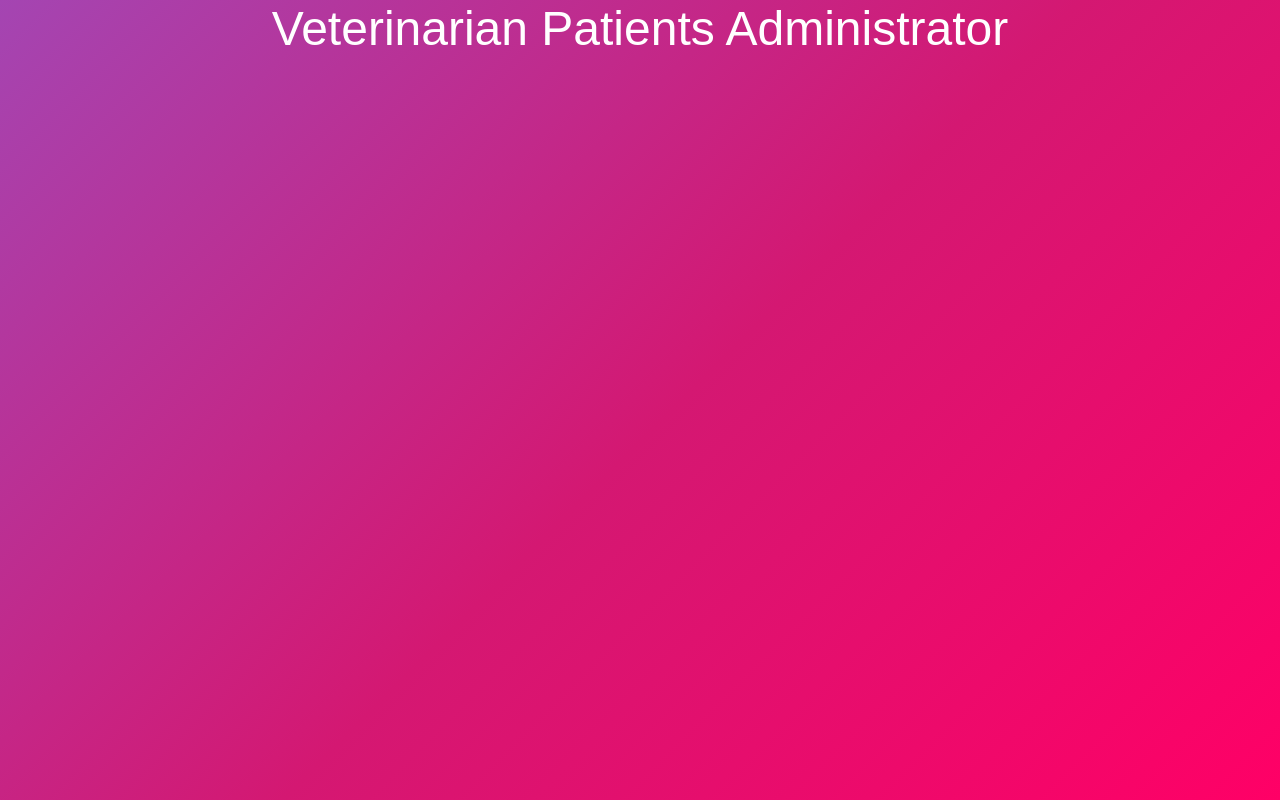
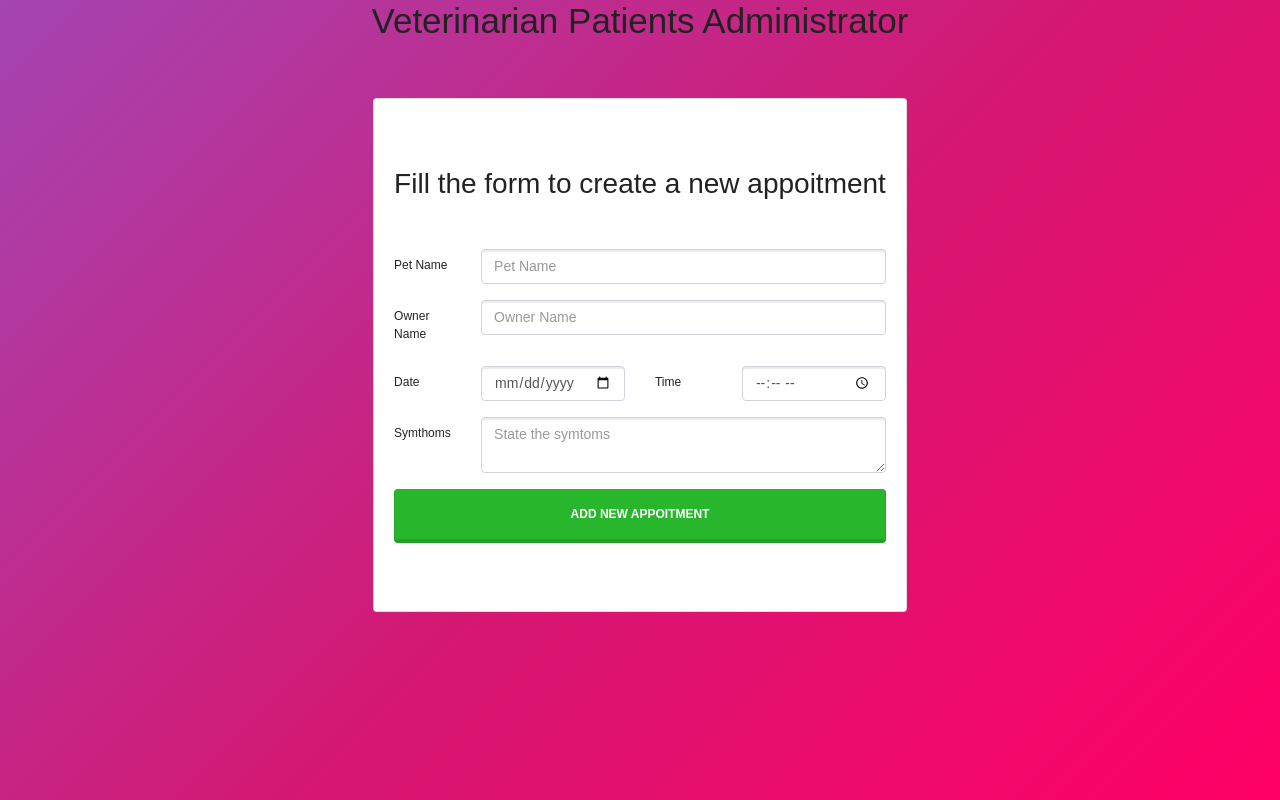
Before and after one commit to diegodjty/vetAdmin, a React (Create React App) app: page / in a window 1280 px wide. Built offline with nearby package versions, Linux system fonts and the light colour scheme.

Commit message:
Add NewAppoitment component

```diff
--- a/src/App.js
+++ b/src/App.js
@@ -1,11 +1,22 @@
 import React from 'react';
+import './bootstrap.min.css'
+
 import Header from './components/Header'
-import './bootstrap.min.css'
+import NewAppoitment from './components/NewAppoitment';
+
+
 
 function App() {
   return (
     <div className="container">
-        <Header title = 'Veterinarian Patients Administrator' />
+        <Header
+          title = 'Veterinarian Patients Administrator'
+        />
+        <div className="row">
+          <div className="col-md10 mx-auto">
+            <NewAppoitment />
+          </div>
+        </div>
     </div>
   );
 }
--- /dev/null
+++ b/src/components/NewAppoitment.js
@@ -0,0 +1,112 @@
+import React, { Component } from 'react'
+
+export default class NewAppoitment extends Component {
+
+
+    state = {
+
+        appoitment: {
+            petName: '',
+            ownerName: '',
+            date: '',
+            time: '',
+            symtoms: ''
+
+        }
+    }
+
+    handleChange = e => {
+        this.setState({
+            ...this.state.appoitment,
+            [e.target.name] : e.target.value
+        })
+    }
+
+    render() {
+        return (
+            <div className="card mt-5 py-5">
+                <div className="card-body">
+                    <h2 className="card-title text-center mb-5">
+                        Fill the form to create a new appoitment
+                    </h2>
+
+                    <form>
+                        <div className="form-group row">
+                            <label className="col-sm-4 col-lg-2 col-form-label">
+                                Pet Name
+                            </label>
+                            <div className="col-sm-8 col-lg-10">
+                                <input
+                                    type="text"
+                                    className="form-control"
+                                    placeholder="Pet Name"
+                                    name="petName"
+                                    onChange={this.handleChange}
+                                    value={this.state.appoitment.petName}
+                                />
+                            </div>
+                        </div> {/*form-group*/}
+                        <div className="form-group row">
+                            <label className="col-sm-4 col-lg-2 col-form-label">
+                                Owner Name
+                            </label>
+                            <div className="col-sm-8 col-lg-10">
+                                <input
+                                    type="text"
+                                    className="form-control"
+                                    placeholder="Owner Name"
+                                    name="ownerName"
+                                    onChange={this.handleChange}
+                                    value={this.state.appoitment.ownerName}
+                                />
+                            </div>
+                        </div> {/*form-group*/}
+                        <div className="form-group row">
+                            <label className="col-sm-4 col-lg-2 col-form-label">
+                                Date
+                            </label>
+                            <div className="col-sm-8 col-lg-4">
+                                <input
+                                    type="date"
+                                    className="form-control"
+                                    name="date"
+                                    onChange={this.handleChange}
+                                    value={this.state.appoitment.date}
+                                />
+                            </div>
+                            <label className="col-sm-4 col-lg-2 col-form-label">
+                                Time
+                            </label>
+                            <div className="col-sm-8 col-lg-4">
+                                <input
+                                    type="time"
+                                    className="form-control"
+                                    name="time"
+                                    onChange={this.handleChange}
+                                    value={this.state.appoitment.time}
+                                />
+                            </div>
+                        </div> {/*form-group*/}
+                        <div className="form-group row">
+                            <label className="col-sm-4 col-lg-2 col-form-label">
+                                Symthoms
+                            </label>
+                            <div className="col-sm-8 col-lg-10">
+                               <textarea
+                                    className="form-control"
+                                    name="symtoms"
+                                    placeholder="State the symtoms"
+                                    onChange={this.handleChange}
+                                    value={this.state.appoitment.symtoms}
+                                >
+                               </textarea>
+                            </div>
+                        </div> {/*form-group*/}
+                        <input type="submit" className="py-3 mt-2 btn btn-success btn-block" value="Add new Appoitment"/>
+                    </form>
+
+                </div>
+            </div>
+        )
+    }
+}
```
Also changed, not shown: src/bootstrap.min.css.
